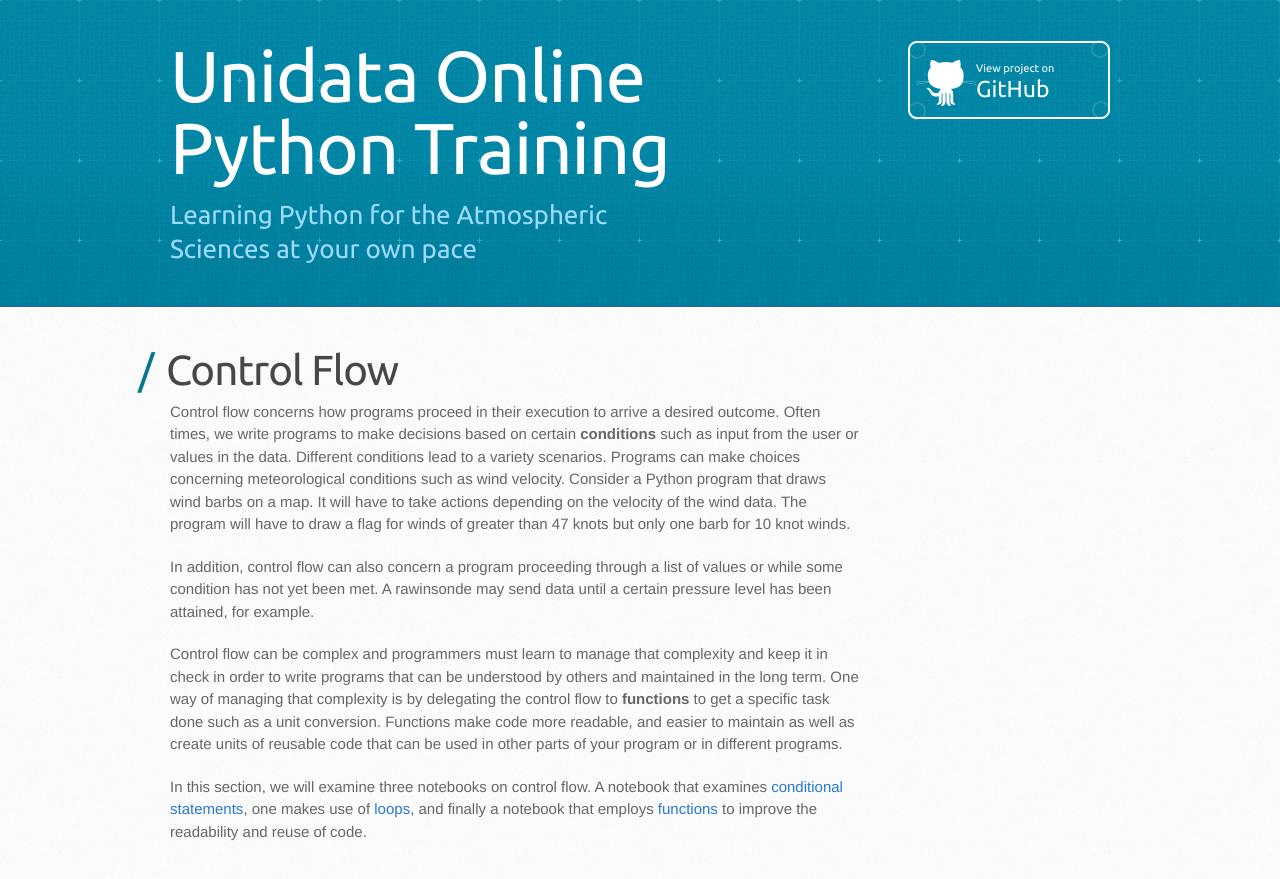
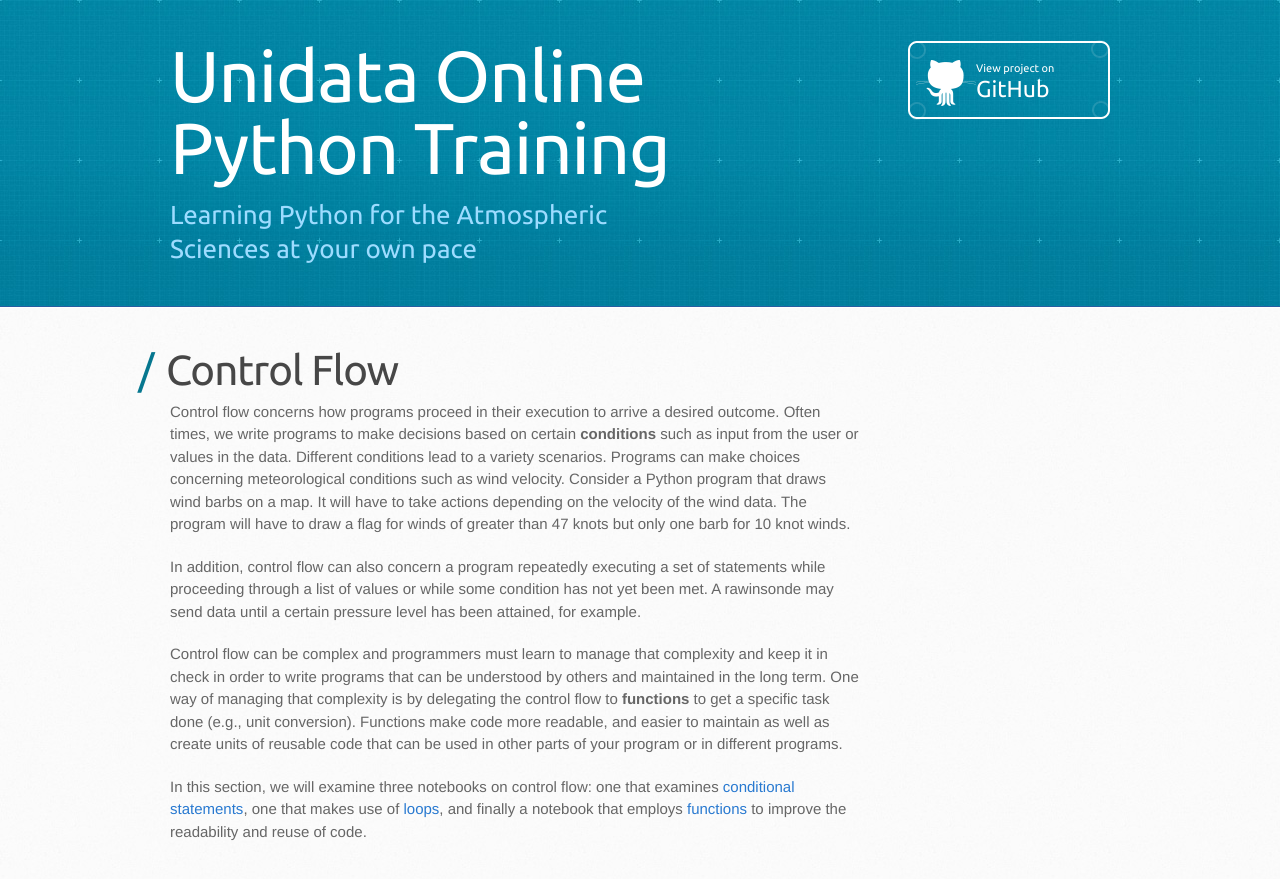
Before and after one commit to Unidata/online-python-training, a Jekyll site: the page built from controlflowintro.md, in a window 1280 px wide. Shown: the top 879 px of the page. Built offline with Jekyll 4.4.1, drawn with Linux system fonts in a browser that asks for light colours; some web fonts are replaced.

Commit message:
Ryan edits

```diff
--- a/controlflowintro.md
+++ b/controlflowintro.md
@@ -6,8 +6,8 @@ title: Control Flow
 
 Control flow concerns how programs proceed in their execution to arrive a desired outcome. Often times, we write programs to make decisions based on certain **conditions** such as input from the user or values in the data. Different conditions lead to a variety scenarios. Programs can make choices concerning meteorological conditions such as wind velocity. Consider a Python program that draws wind barbs on a map. It will have to take actions depending on the velocity of the wind data. The program will have to draw a flag for winds of greater than 47 knots but only one barb for 10 knot winds.
 
-In addition, control flow can also concern a program proceeding through a list of values or while some condition has not yet been met. A rawinsonde may send data until a certain pressure level has been attained, for example.
+In addition, control flow can also concern a program repeatedly executing a set of statements while proceeding through a list of values or while some condition has not yet been met. A rawinsonde may send data until a certain pressure level has been attained, for example.
 
-Control flow can be complex and programmers must learn to manage that complexity and keep it in check in order to write programs that can be understood by others and maintained in the long term. One way of managing that complexity is by delegating the control flow to **functions** to get a specific task done such as a unit conversion. Functions make code more readable, and easier to maintain as well as create units of reusable code that can be used in other parts of your program or in different programs.
+Control flow can be complex and programmers must learn to manage that complexity and keep it in check in order to write programs that can be understood by others and maintained in the long term. One way of managing that complexity is by delegating the control flow to **functions** to get a specific task done (e.g., unit conversion). Functions make code more readable, and easier to maintain as well as create units of reusable code that can be used in other parts of your program or in different programs.
 
-In this section, we will examine three notebooks on control flow. A notebook that examines [conditional statements](http://nbviewer.jupyter.org/github/Unidata/online-python-training/blob/master/notebooks/Conditionals.ipynb), one makes use of [loops](http://nbviewer.jupyter.org/github/Unidata/online-python-training/blob/master/notebooks/Loops.ipynb), and finally a notebook that employs [functions](http://nbviewer.jupyter.org/github/Unidata/online-python-training/blob/master/notebooks/Functions.ipynb) to improve the readability and reuse of code.
+In this section, we will examine three notebooks on control flow: one that examines [conditional statements](http://nbviewer.jupyter.org/github/Unidata/online-python-training/blob/master/notebooks/Conditionals.ipynb), one that makes use of [loops](http://nbviewer.jupyter.org/github/Unidata/online-python-training/blob/master/notebooks/Loops.ipynb), and finally a notebook that employs [functions](http://nbviewer.jupyter.org/github/Unidata/online-python-training/blob/master/notebooks/Functions.ipynb) to improve the readability and reuse of code.
```
